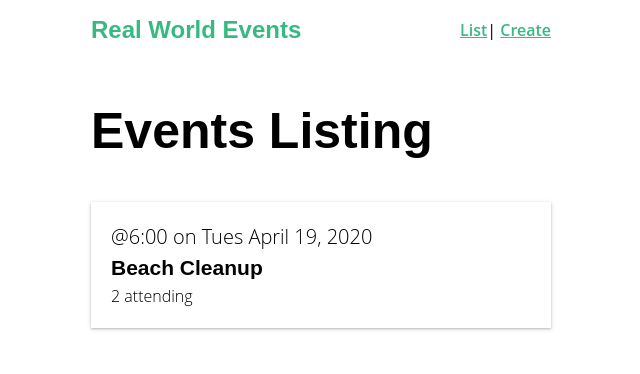
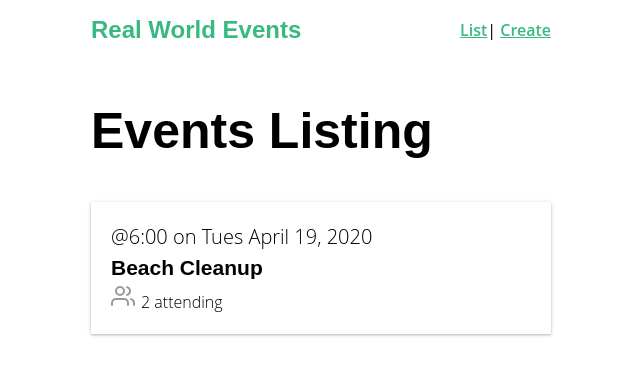
Before and after one commit to CampbellD84/real-world-vue, a Vue app: page /#/ in a window 1280 px wide. Before the commit this address led to /#/event/create. Shown: the top 374 px of the page, without its empty margins (319-959 px from the left). Built offline with nearby package versions, Linux system fonts and the light colour scheme.

Commit message:
Add global BaseIcon Component

```diff
--- /dev/null
+++ b/src/components/BaseIcon.vue
@@ -0,0 +1,41 @@
+<template>
+  <div class="icon-wrapper">
+    <svg class="icon" :width="width" :height="height">
+      <use v-bind="{'xlink:href':'/feather-sprite.svg#'+name}" />
+    </svg>
+  </div>
+</template>
+
+<script>
+export default {
+  props: {
+    name: String,
+    width: {
+      type: [Number, String],
+      default: 24
+    },
+    height: {
+      type: [Number, String],
+      default: 24
+    }
+  }
+}
+</script>
+
+<style scoped>
+.icon-wrapper {
+  display: inline-flex;
+  align-items: center;
+  color: rgba(0, 0, 0, 0.4);
+  font-size: 1rem;
+  font-weight: 600;
+}
+.icon {
+  stroke: currentColor;
+  stroke-width: 2;
+  stroke-linecap: round;
+  stroke-linejoin: round;
+  fill: none;
+  margin-right: 6px;
+}
+</style>
--- a/src/components/EventCard.vue
+++ b/src/components/EventCard.vue
@@ -3,6 +3,7 @@
     <div class="event-card -shadow">
       <span class="eyebrow">@{{ event.time }} on {{ event.date }}</span>
       <h4 class="title">{{ event.title }}</h4>
+      <BaseIcon name="users" />
       <span>{{ event.attendees.length }} attending</span>
     </div>
   </router-link>
--- a/src/main.js
+++ b/src/main.js
@@ -1,12 +1,30 @@
-import Vue from "vue";
-import App from "./App.vue";
-import router from "./router";
-import store from "./store";
+import Vue from 'vue'
+import App from './App.vue'
+import router from './router'
+import store from './store'
+import upperFirst from 'lodash/upperFirst'
+import camelCase from 'lodash/camelCase'
 
-Vue.config.productionTip = false;
+const requireComponent = require.context(
+  './components',
+  false,
+  /Base[A-Z]\w+\.(vue|js)$/
+)
+
+requireComponent.keys().forEach(fileName => {
+  const componentConfig = requireComponent(fileName)
+
+  const componentName = upperFirst(
+    camelCase(fileName.replace(/^\.\/(.*)\.\w+$/, '$1'))
+  )
+
+  Vue.component(componentName, componentConfig.default || componentConfig)
+})
+
+Vue.config.productionTip = false
 
 new Vue({
   router,
   store,
   render: h => h(App)
-}).$mount("#app");
+}).$mount('#app')
```
Also changed, not shown: public/feather-sprite.svg (added).
